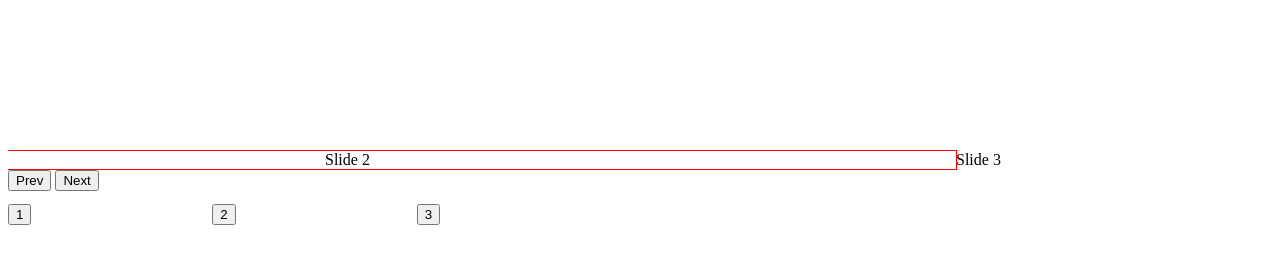
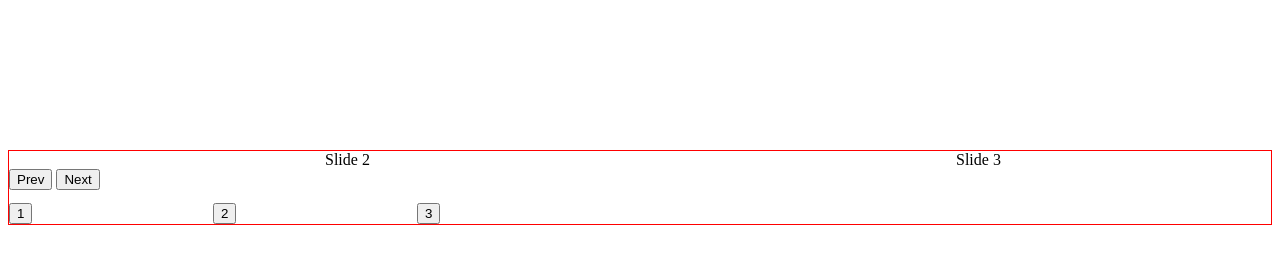
Before and after one commit to chddaniel/ch-slider, a website built with webpack: page src/index.html in a window 1280 px wide. Built offline with nearby package versions, Linux system fonts and the light colour scheme.

Commit message:
refactored Scroll snap

```diff
--- a/src/index.js
+++ b/src/index.js
@@ -19,7 +19,10 @@ import {
         const isAutoPlay = rootNode.dataset.autoplay;
         const isContainScroll = rootNode.dataset.containScroll;
 
-        const options = { loop: isLoop ? true : false, containScroll: isContainScroll ? isContainScroll : false  }
+        const options = {
+            loop: !!isLoop, // Converts truthy/falsy to boolean
+            containScroll: isContainScroll === 'keepSnaps' ? 'keepSnaps' : !!isContainScroll
+        }
         const plugins = []
 
         if (isAutoPlay) plugins.push(Autoplay());
--- a/src/styles.css
+++ b/src/styles.css
@@ -1,11 +1,12 @@
 /* Main Slider */
 .embla {
     overflow: hidden;
+    border:1px solid red;
 }
 
 .embla__container {
     display: flex;
-    border:1px solid red;
+
 }
 
 .embla__slide {
```
